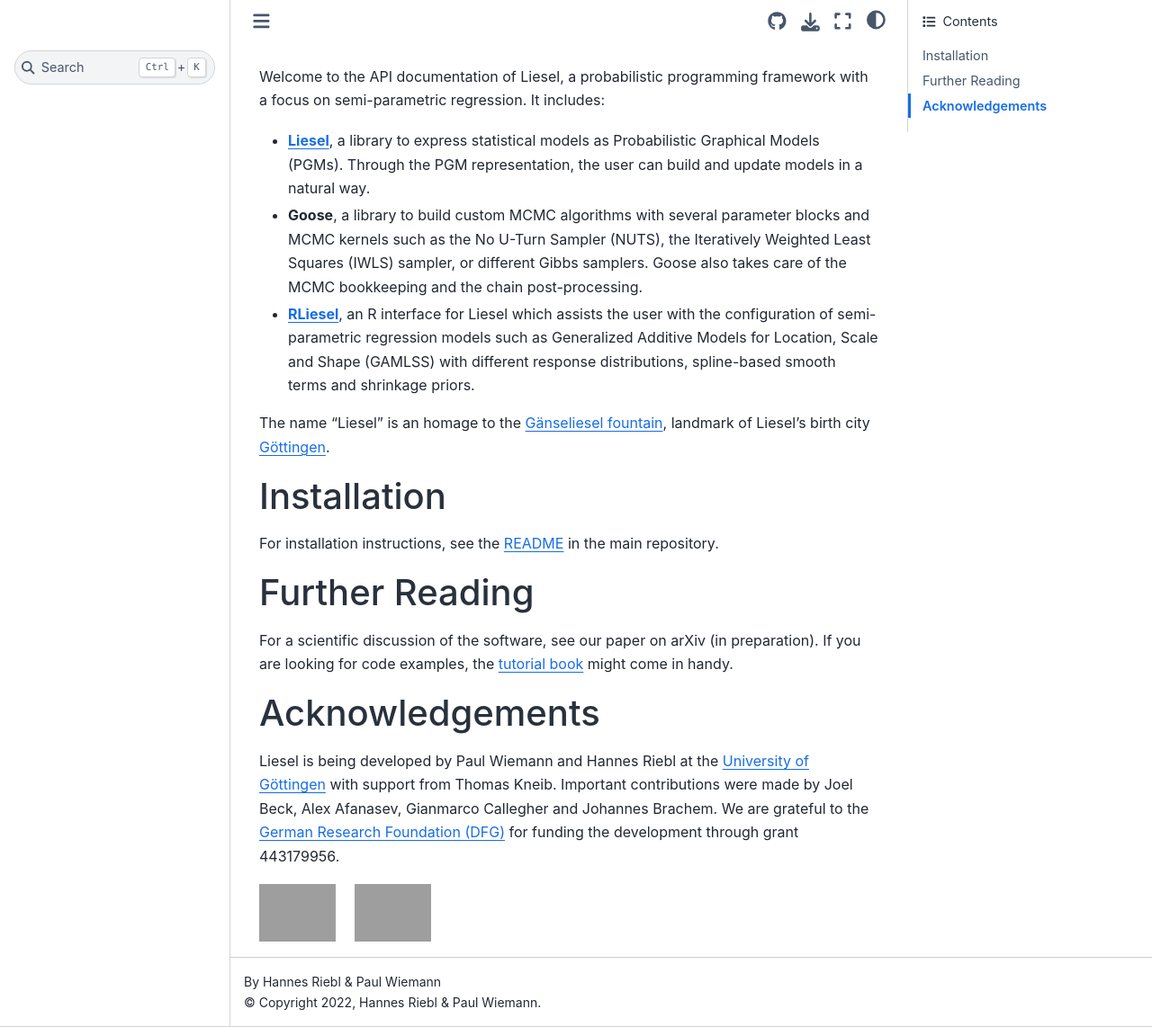
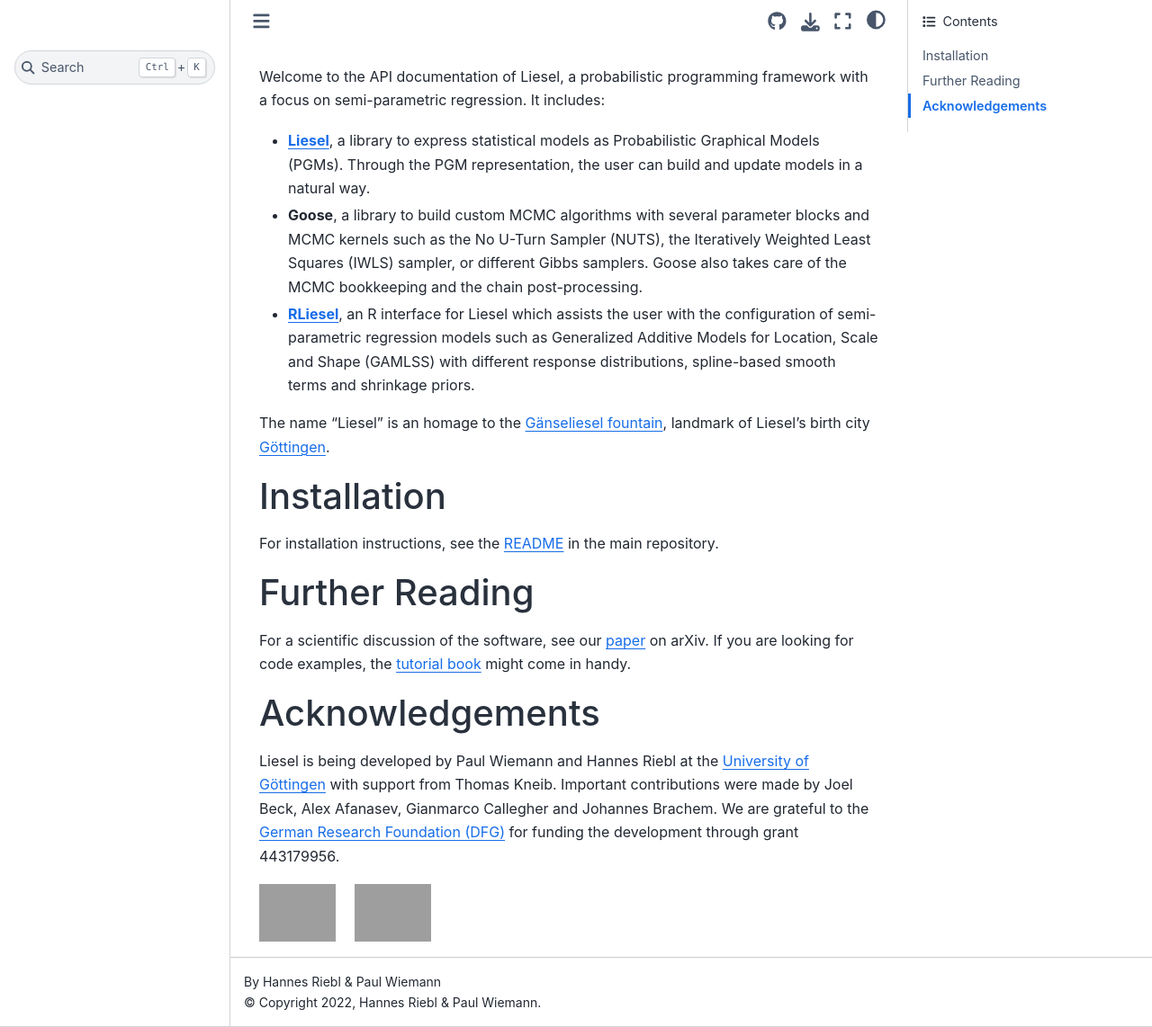
Before and after one commit to liesel-devs/liesel, a Sphinx documentation site: the page built from docs/source/welcome.md, in a window 1280 px wide and 1142 px high. Shown: the whole window at 90% size. Built offline with Sphinx 7.4.7 and the Sphinx Book theme 1.1.4, drawn with Linux system fonts in a browser that asks for light colours; grey boxes are pictures that could not be loaded.

Commit message:
add references to paper on arXiv

```diff
--- a/docs/source/welcome.md
+++ b/docs/source/welcome.md
@@ -22,7 +22,7 @@
 
 # Further Reading
 
-For a scientific discussion of the software, see our paper on arXiv (in preparation).
+For a scientific discussion of the software, see our [paper][9] on arXiv.
 If you are looking for code examples, the [tutorial book][6] might come in handy.
 
 # Acknowledgements
```
Also changed, not shown: other parts of docs/source/welcome.md (+1 -0 lines), README.md (+1 -0 lines).
